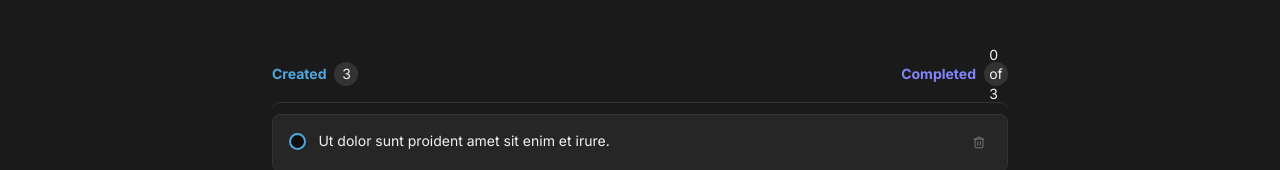
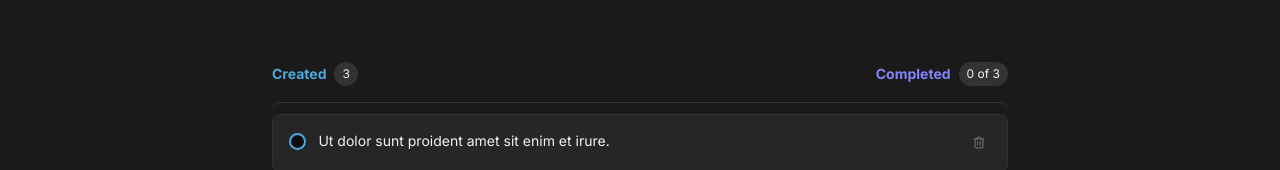
Before and after one commit to ivanseibel/ignite-react-foundations-challenge-2022, a React (Vite) app: page / in a window 1280 px wide. Shown: the part 229-399 px from the top of the page. Built offline with nearby package versions, Linux system fonts and the light colour scheme.

Commit message:
fix badge size

```diff
--- a/src/components/ToDoList.module.css
+++ b/src/components/ToDoList.module.css
@@ -34,7 +34,7 @@
   background-color: var(--gray-400);
   border-radius: 0.75rem;
   height: 1.5rem;
-  width: 1.5rem;
+  font-size: var(--font-small);
 }
 
 .toDoList {
```
